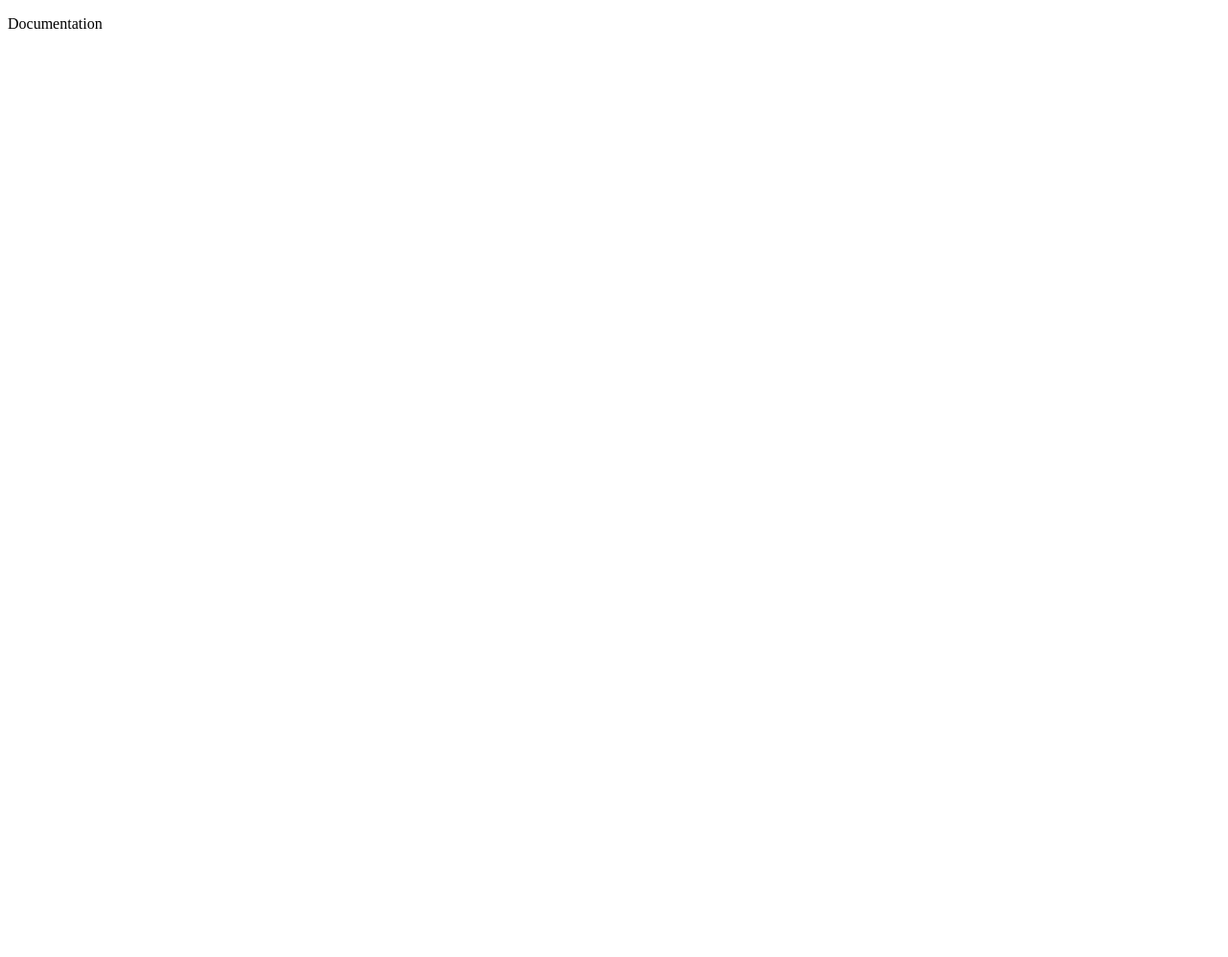
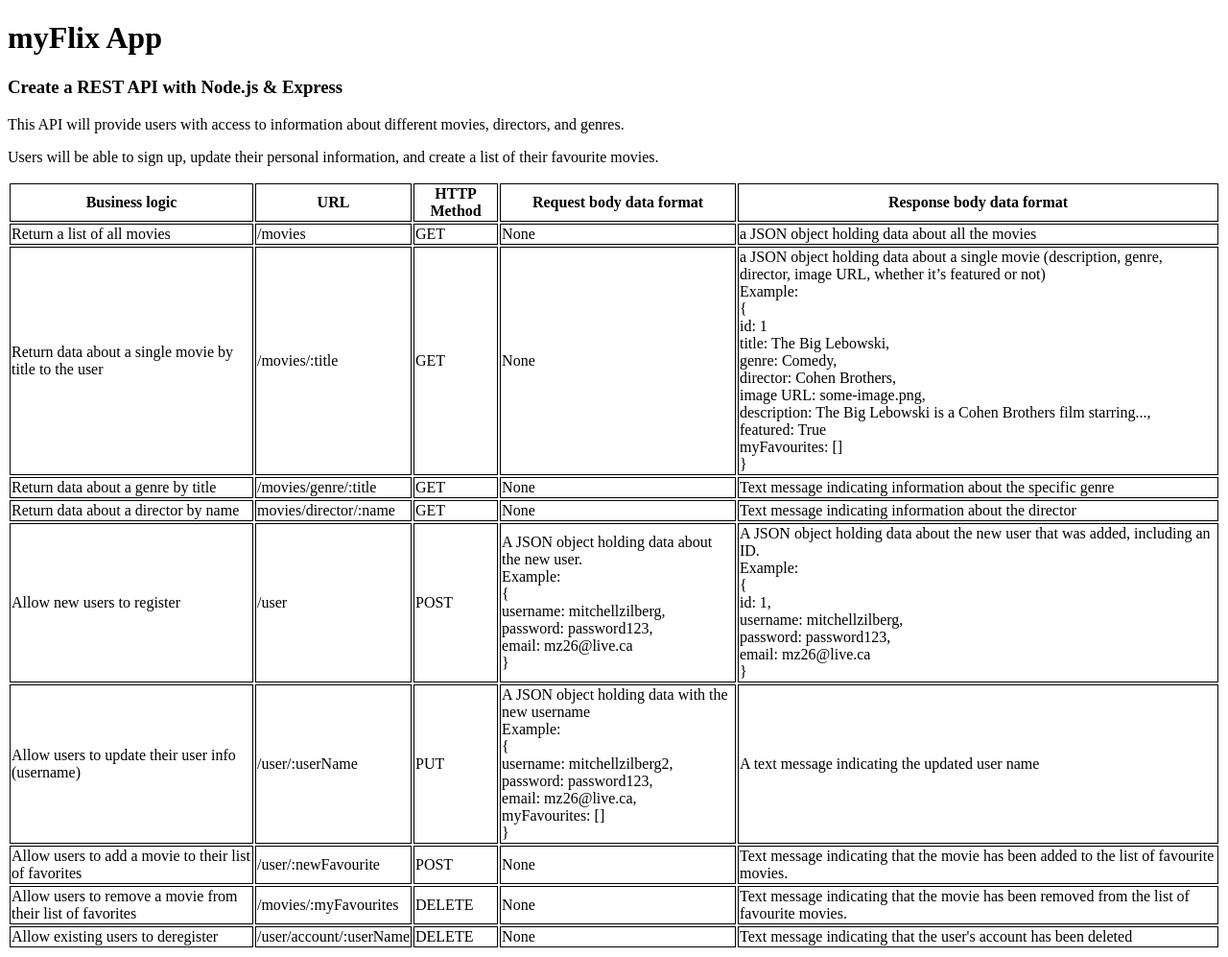
Before and after one commit to warpedpuppy/mz-movie-backend, a website: page public/documentation.html in a window 1280 px wide. Shown: the whole page at 96% size. Before the commit the page ends 800 px from the top, so only its background shows below. Drawn offline with Linux system fonts and the light colour scheme.

Commit message:
added table to documentation

```diff
--- /dev/null
+++ b/css/styles.css
@@ -0,0 +1,7 @@
+body {
+}
+
+th,
+td {
+  border: 1px solid black;
+}
--- a/public/documentation.html
+++ b/public/documentation.html
@@ -12,10 +12,146 @@ a list of their favourite movies.-->
   <head>
     <meta charset="utf-8" />
     <title>Documentation</title>
+    <link rel="stylesheet" type="text/css" href="../css/styles.css" />
   </head>
   <body>
+    <h1>
+      myFlix App
+    </h1>
+    <h3>
+      Create a REST API with Node.js & Express
+    </h3>
     <p>
-      Documentation
+      This API will provide users with access to information about different
+      movies, directors, and genres.
     </p>
+    <p>
+      Users will be able to sign up, update their personal information, and
+      create a list of their favourite movies.
+    </p>
+    <main>
+      <table class="table">
+        <tr>
+          <th>Business logic</th>
+          <th>URL</th>
+          <th>HTTP Method</th>
+          <th>Request body data format</th>
+          <th>Response body data format</th>
+        </tr>
+        <tr>
+          <td>Return a list of all movies</td>
+          <td>/movies</td>
+          <td>GET</td>
+          <td>None</td>
+          <td>a JSON object holding data about all the movies</td>
+        </tr>
+        <tr>
+          <td>Return data about a single movie by title to the user</td>
+          <td>/movies/:title</td>
+          <td>GET</td>
+          <td>None</td>
+          <td>
+            a JSON object holding data about a single movie (description, genre,
+            director, image URL, whether it’s featured or not) <br />
+            Example: <br />
+            { <br />
+            id: 1 <br />
+            title: The Big Lebowski, <br />
+            genre: Comedy, <br />
+            director: Cohen Brothers, <br />
+            image URL: some-image.png, <br />
+            description: The Big Lebowski is a Cohen Brothers film starring...,
+            <br />
+            featured: True <br />
+            myFavourites: [] <br />
+            }
+          </td>
+        </tr>
+        <tr>
+          <td>Return data about a genre by title</td>
+          <td>/movies/genre/:title</td>
+          <td>GET</td>
+          <td>None</td>
+          <td>Text message indicating information about the specific genre</td>
+        </tr>
+        <tr>
+          <td>Return data about a director by name</td>
+          <td>movies/director/:name</td>
+          <td>GET</td>
+          <td>None</td>
+          <td>Text message indicating information about the director</td>
+        </tr>
+        <tr>
+          <td>Allow new users to register</td>
+          <td>/user</td>
+          <td>POST</td>
+          <td>
+            A JSON object holding data about the new user. <br />
+            Example: <br />
+            { <br />
+            username: mitchellzilberg,<br />
+            password: password123,<br />
+            email: mz26@live.ca<br />
+            }
+          </td>
+          <td>
+            A JSON object holding data about the new user that was added,
+            including an ID. <br />
+            Example: <br />
+            { <br />
+            id: 1, <br />
+            username: mitchellzilberg,<br />
+            password: password123,<br />
+            email: mz26@live.ca<br />
+            }
+          </td>
+        </tr>
+        <tr>
+          <td>Allow users to update their user info (username)</td>
+          <td>/user/:userName</td>
+          <td>PUT</td>
+          <td>
+            A JSON object holding data with the new username <br />
+            Example: <br />
+            { <br />
+            username: mitchellzilberg2,<br />
+            password: password123,<br />
+            email: mz26@live.ca,<br />
+            myFavourites: [] <br />
+            }
+          </td>
+          <td>A text message indicating the updated user name</td>
+        </tr>
+        <tr>
+          <td>Allow users to add a movie to their list of favorites</td>
+          <td>/user/:newFavourite</td>
+          <td>POST</td>
+          <td>None</td>
+          <td>
+            Text message indicating that the movie has been added to the list of
+            favourite movies.
+          </td>
+        </tr>
+        <tr>
+          <td>Allow users to remove a movie from their list of favorites</td>
+          <td>/movies/:myFavourites</td>
+          <td>DELETE</td>
+          <td>None</td>
+          <td>
+            Text message indicating that the movie has been removed from the
+            list of favourite movies.
+          </td>
+        </tr>
+        <tr>
+          <td>Allow existing users to deregister</td>
+          <td>/user/account/:userName</td>
+          <td>DELETE</td>
+          <td>None</td>
+          <td>
+            Text message indicating that the user's account has been deleted
+          </td>
+        </tr>
+      </table>
+    </main>
   </body>
 </html>
```
